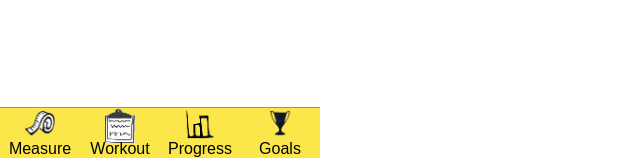
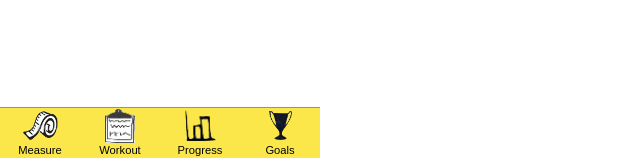
Before and after one commit to cypressf/hfid-prototype, a Flask app: page /dave in a window 1280 px wide. Shown: the part 642-800 px from the top of the page, without its empty margins (0-640 px from the left). Run offline with Flask 2, Linux system fonts and the light colour scheme.

Commit message:
tweaked navbar styles. images are more regularly sized

```diff
--- a/static/style.css
+++ b/static/style.css
@@ -75,16 +75,18 @@ nav ul a {
     height:50px;
     width:80px;
     background-repeat:no-repeat;
-    background-size: 30px Auto;
+    background-size: auto 35px;
     background-position:50% 0%;
     text-align:center;
     position:relative;
 }
 
 nav ul p {
+    font-size:0.7em;
     position:absolute;
     width:100%;
     bottom:0;
+    padding:0.2em 0;
 }
 
 #measure {
```
